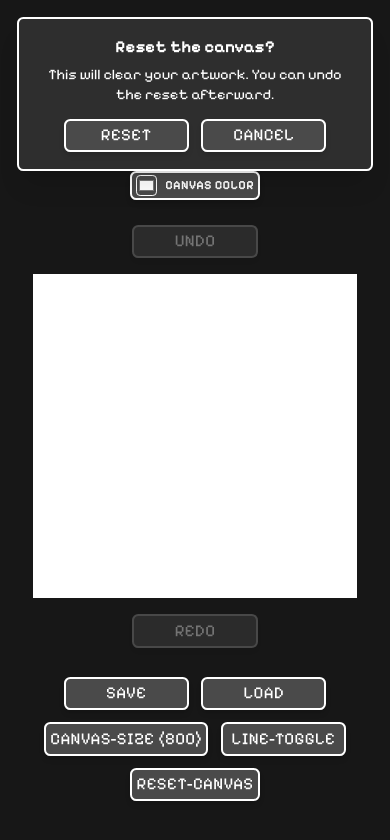
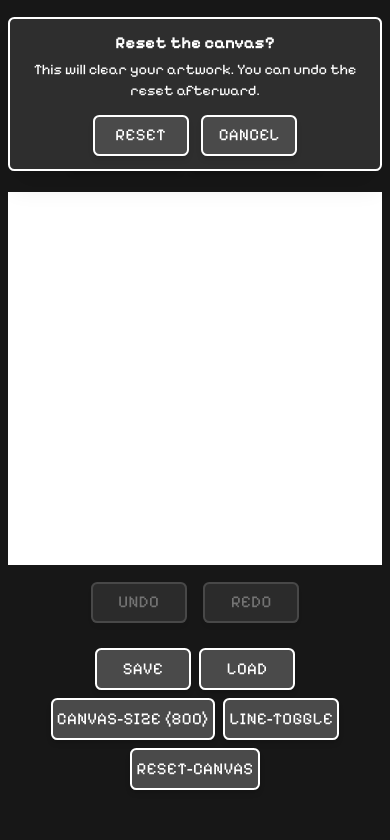
Before and after one commit to mjollnir03/2D-Pixel-Art, a React (Vite) app in the folder main/: page / in a window 390 px wide. Both pictures are taken after a click on the button "RESET-CANVAS". Shown: the top 840 px of the page. Built offline with nearby package versions, Linux system fonts and the light colour scheme.

Commit message:
Enhance responsiveness and layout for mobile devices; update styles and components for better usability

```diff
--- a/main/index.html
+++ b/main/index.html
@@ -3,7 +3,10 @@
   <head>
     <meta charset="UTF-8" />
     <link rel="icon" type="image/svg+xml" href="/pixel-art.svg" />
-    <meta name="viewport" content="width=device-width, initial-scale=1.0" />
+    <meta
+      name="viewport"
+      content="width=device-width, initial-scale=1.0, viewport-fit=cover"
+    />
     <meta
       name="description"
       content="Draw, edit, import, and export 40 by 40 pixel art in your browser."
--- a/main/src/App.tsx
+++ b/main/src/App.tsx
@@ -48,23 +48,28 @@ function App() {
       {showResetToast && (
         <div
           role="alert"
-          className="fixed inset-x-4 top-4 z-50 mx-auto max-w-md rounded-md border-2 border-white bg-[#2e2e2e] p-4 text-center text-white shadow-xl"
+          style={{
+            top: "max(1rem, calc(env(safe-area-inset-top) + 0.5rem))",
+            left: "max(0.5rem, env(safe-area-inset-left))",
+            right: "max(0.5rem, env(safe-area-inset-right))",
+          }}
+          className="fixed z-50 mx-auto max-h-[calc(100dvh-2rem)] max-w-md overflow-y-auto rounded-md border-2 border-white bg-[#2e2e2e] p-3 text-center text-white shadow-xl sm:p-4"
         >
           <p className="font-bold">Reset the canvas?</p>
           <p className="mt-1 text-sm">
             This will clear your artwork. You can undo the reset afterward.
           </p>
-          <div className="mt-3 flex justify-center gap-3">
+          <div className="mt-3 flex flex-col items-center justify-center gap-2 min-[360px]:flex-row min-[360px]:gap-3">
             <Button onClick={confirmReset}>Reset</Button>
             <Button onClick={() => setShowResetToast(false)}>Cancel</Button>
           </div>
         </div>
       )}
 
-      <main className="mx-auto w-full max-w-screen-xl flex-1 px-4 sm:px-6 md:px-8">
+      <main className="responsive-page-gutter mx-auto w-full max-w-screen-xl flex-1">
         <Header />
 
-        <div className="flex flex-wrap items-center justify-center gap-3 py-2 sm:gap-4 md:gap-6">
+        <div className="responsive-control-row flex flex-wrap items-center justify-center py-2">
           <Button
             aria-pressed={selectedTool === "pen"}
             onClick={() => setSelectedTool("pen")}
@@ -98,15 +103,16 @@ function App() {
           />
         </div>
 
-        <div className="flex w-full justify-center p-4">
-          <div className="grid w-full grid-cols-1 items-center gap-4 md:grid-cols-[auto_minmax(0,800px)_auto] md:gap-6">
+        <div className="flex w-full justify-center px-0 py-3 sm:p-4">
+          <div className="editor-layout grid w-full grid-cols-2 items-center gap-4">
             <Button
-              className="self-center justify-self-center"
+              className="editor-undo order-2 self-center justify-self-end"
               onClick={() => canvasRef.current?.undo()}
               disabled={!historyState.canUndo}
             >
               Undo
             </Button>
+            <div className="editor-canvas order-1 col-span-2 mx-auto w-full max-w-[75dvh]">
               <Canvas
                 ref={canvasRef}
                 showGrid={showGrid}
@@ -118,8 +124,9 @@ function App() {
                 onCanvasColorRestore={setCanvasColor}
                 onStatus={handleCanvasStatus}
               />
+            </div>
             <Button
-              className="self-center justify-self-center"
+              className="editor-redo order-3 self-center justify-self-start"
               onClick={() => canvasRef.current?.redo()}
               disabled={!historyState.canRedo}
             >
@@ -128,8 +135,11 @@ function App() {
           </div>
         </div>
 
-        <div className="flex w-full justify-center">
-          <div className="flex flex-wrap items-center justify-center gap-3 p-3 sm:gap-4 md:gap-6">
+        <div
+          className="flex w-full justify-center"
+          style={{ paddingBottom: "env(safe-area-inset-bottom)" }}
+        >
+          <div className="responsive-control-row flex flex-wrap items-center justify-center p-3">
             <Button onClick={() => canvasRef.current?.save()}>Save</Button>
             <Button onClick={() => canvasRef.current?.openFilePicker()}>
               Load
--- a/main/src/components/Button.tsx
+++ b/main/src/components/Button.tsx
@@ -15,7 +15,7 @@ export default function Button({
       type={type}
       {...props}
       className={[
-        "min-w-[7.5rem] rounded-md border-2 border-white bg-[#4a4a4a] text-white",
+        "mobile-touch-target responsive-button-size rounded-md border-2 border-white bg-[#4a4a4a] text-white",
         "font-bold uppercase tracking-wide shadow-md transition-colors duration-200",
         "px-1 py-0.5 md:px-2 md:py-0.5 xl:px-3 xl:py-1 2xl:px-4 2xl:py-1.5",
         "text-xs md:text-sm xl:text-base 2xl:text-lg",
--- a/main/src/components/ColorPicker.tsx
+++ b/main/src/components/ColorPicker.tsx
@@ -10,7 +10,7 @@ export default function ColorPicker({
   label,
 }: ColorPickerProps) {
   return (
-    <label className="flex min-w-[7.5rem] cursor-pointer items-center justify-center gap-2 rounded-md border-2 border-white bg-[#4a4a4a] px-1 py-0.5 text-xs font-bold uppercase tracking-wide text-white shadow-md transition-colors duration-200 hover:bg-white hover:text-black focus-within:outline-2 focus-within:outline-offset-2 focus-within:outline-white md:px-2 md:py-0.5 md:text-sm xl:px-3 xl:py-1 xl:text-base 2xl:px-4 2xl:py-1.5 2xl:text-lg">
+    <label className="mobile-touch-target responsive-color-size flex cursor-pointer items-center justify-center gap-2 rounded-md border-2 border-white bg-[#4a4a4a] px-1 py-0.5 text-xs font-bold uppercase tracking-wide text-white shadow-md transition-colors duration-200 hover:bg-white hover:text-black focus-within:outline-2 focus-within:outline-offset-2 focus-within:outline-white md:px-2 md:py-0.5 md:text-sm xl:px-3 xl:py-1 xl:text-base 2xl:px-4 2xl:py-1.5 2xl:text-lg">
       <input
         type="color"
         value={color}
--- a/main/src/styles/index.css
+++ b/main/src/styles/index.css
@@ -55,3 +55,80 @@ button,
 input {
   font: inherit;
 }
+
+.mobile-touch-target {
+  min-height: 2.5rem;
+}
+
+.responsive-button-size {
+  min-width: 5.75rem;
+}
+
+.responsive-color-size {
+  min-width: 6.75rem;
+}
+
+.responsive-control-row {
+  gap: 0.5rem;
+}
+
+.responsive-page-gutter {
+  padding-left: max(0.5rem, env(safe-area-inset-left));
+  padding-right: max(0.5rem, env(safe-area-inset-right));
+}
+
+@media (min-width: 640px) {
+  .responsive-page-gutter {
+    padding-left: max(1.5rem, env(safe-area-inset-left));
+    padding-right: max(1.5rem, env(safe-area-inset-right));
+  }
+}
+
+@media (min-width: 640px) and (min-height: 600px) {
+  .mobile-touch-target {
+    min-height: 0;
+  }
+
+  .responsive-button-size,
+  .responsive-color-size {
+    min-width: 7.5rem;
+  }
+
+  .responsive-control-row {
+    gap: 1rem;
+  }
+}
+
+@media (min-width: 768px) {
+  .responsive-page-gutter {
+    padding-left: max(2rem, env(safe-area-inset-left));
+    padding-right: max(2rem, env(safe-area-inset-right));
+  }
+}
+
+@media (min-width: 768px) and (min-height: 600px) {
+  .responsive-control-row {
+    gap: 1.5rem;
+  }
+
+  .editor-layout {
+    grid-template-columns: auto minmax(0, 800px) auto;
+    gap: 1.5rem;
+  }
+
+  .editor-undo {
+    order: 1;
+    justify-self: center;
+  }
+
+  .editor-canvas {
+    order: 2;
+    grid-column: auto;
+    max-width: none;
+  }
+
+  .editor-redo {
+    order: 3;
+    justify-self: center;
+  }
+}
```
Also changed, not shown: 1 other file (tests, documents, lock files or other folders). Lines whose indentation alone changed are shown as unchanged.
